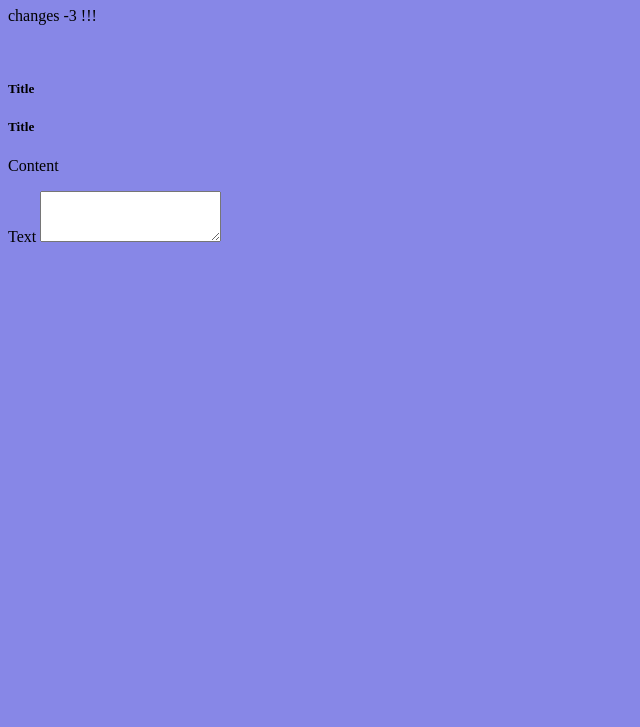
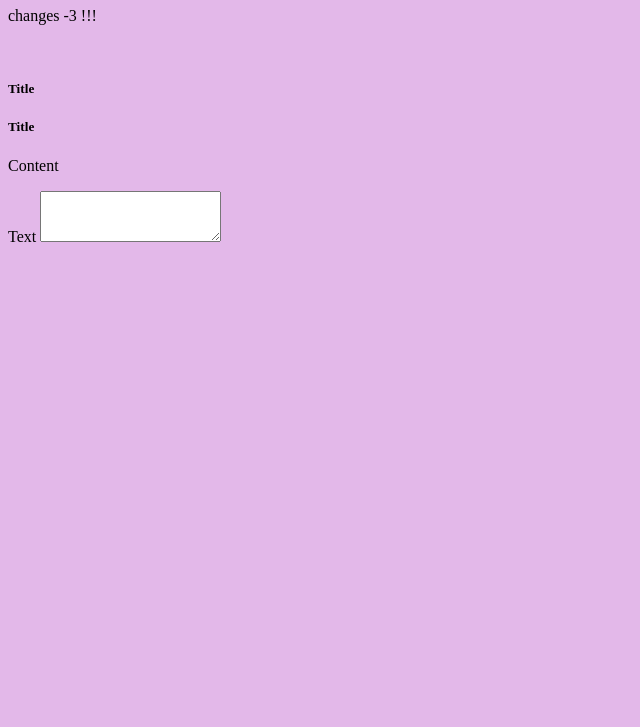
Before and after one commit to val115/git-project, a plain HTML site: page index.html in a window 1280 px wide. Shown: the part 73-800 px from the top of the page, without its empty margins (0-640 px from the left). Drawn offline with Linux system fonts and the light colour scheme.

Commit message:
first commit

```diff
--- a/src/test.css
+++ b/src/test.css
@@ -1,3 +1,3 @@
 body {
-  background-color: rgb(135, 135, 231);
+  background-color: rgb(227, 184, 233);
 }
```
